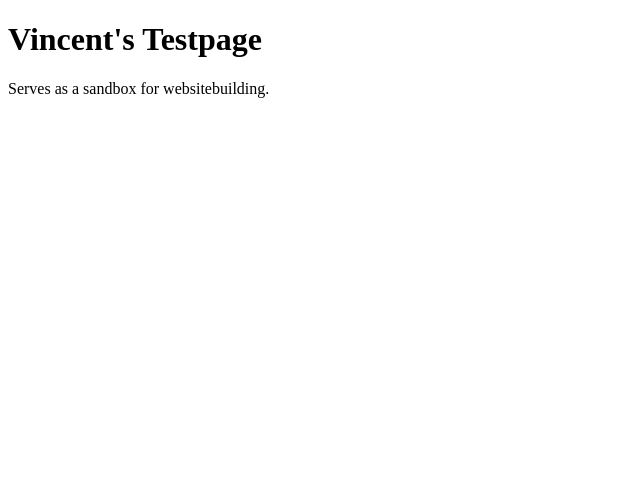
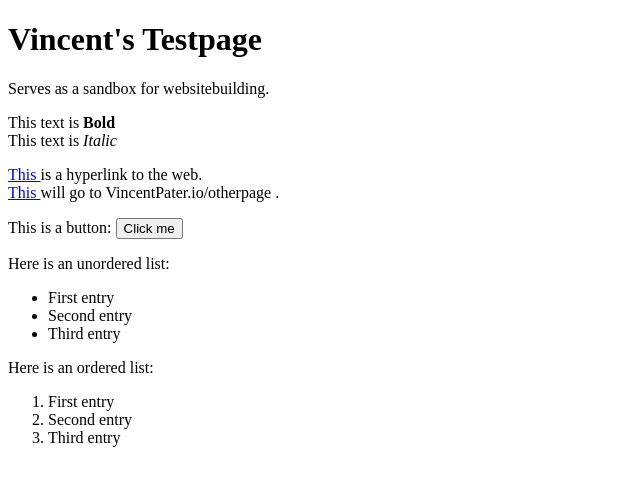
Before and after one commit to VincentPater/VincentPater.github.io, a plain HTML site: page index.html in a window 1280 px wide. Shown: the whole page, without its empty margins (0-640 px from the left). Drawn offline with Linux system fonts and the light colour scheme.

Commit message:
Update index.html

```diff
--- a/index.html
+++ b/index.html
@@ -1,7 +1,47 @@
 <!DOCTYPE html>
 <html>
-<body>
-<h1>Vincent's Testpage</h1>
-<p>Serves as a sandbox for websitebuilding.</p>
-</body>
+	<head>
+		<title>Vincent's Webpage</title>
+	</head>
+
+	<body>
+
+		<h1>Vincent's Testpage</h1>
+
+		<p>
+			Serves as a sandbox for websitebuilding.
+		</p>
+
+
+		<p>
+			This text is <strong> Bold </strong> <br>
+			This text is <em> Italic </em>
+		</p>
+
+		<p>
+			<a href="https://www.google.com"> This </a> is a hyperlink to the web. <br>
+			<a href="otherpage"> This </a> will go to VincentPater.io/otherpage .
+		</p>
+
+		<p>
+			This is a button: <button>Click me</button>
+		</p>
+
+		<p>
+			Here is an unordered list:
+			<ul>
+				<li> First entry </li>
+				<li> Second entry </li>
+				<li> Third entry </li>
+			</ul>
+
+			Here is an ordered list:
+			<ol>
+				<li> First entry </li>
+				<li> Second entry </li>
+				<li> Third entry </li>
+			</ol>
+
+	</body>
+
 </html>
```
